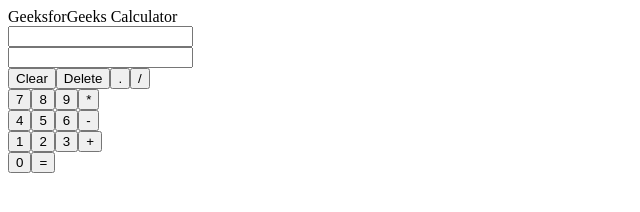
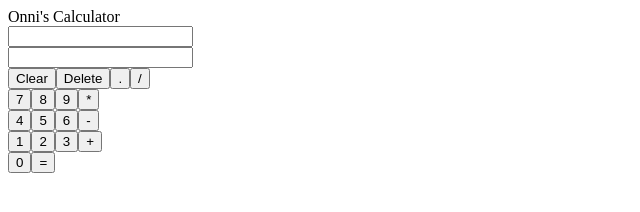
Before and after one commit to OnniKrj/calculator, a React app: page / in a window 1280 px wide. Shown: the full height of the page, 0-640 px from the left. Built offline with nearby package versions, Linux system fonts and the light colour scheme.

Commit message:
Changed calculator's name

```diff
--- a/public/index.html
+++ b/public/index.html
@@ -4,7 +4,7 @@
 	<meta charset="utf-8">
 	<meta name="viewport" content="width=device-width,
 						initial-scale=1, shrink-to-fit=no">
-	<title>GeeksforGeeks Calculator</title>
+	<title>Onni's Calculator</title>
 </head>
 <body>
 
--- a/src/components/calculator.js
+++ b/src/components/calculator.js
@@ -8,7 +8,7 @@
     {
     return (
     <div className="frame">
-    <CalculatorTitle value="GeeksforGeeks Calculator"/>
+    <CalculatorTitle value="Onni's Calculator"/>
     <div class="mainCalc">
     <OutputScreen/>
     <div className="button-row">
```
